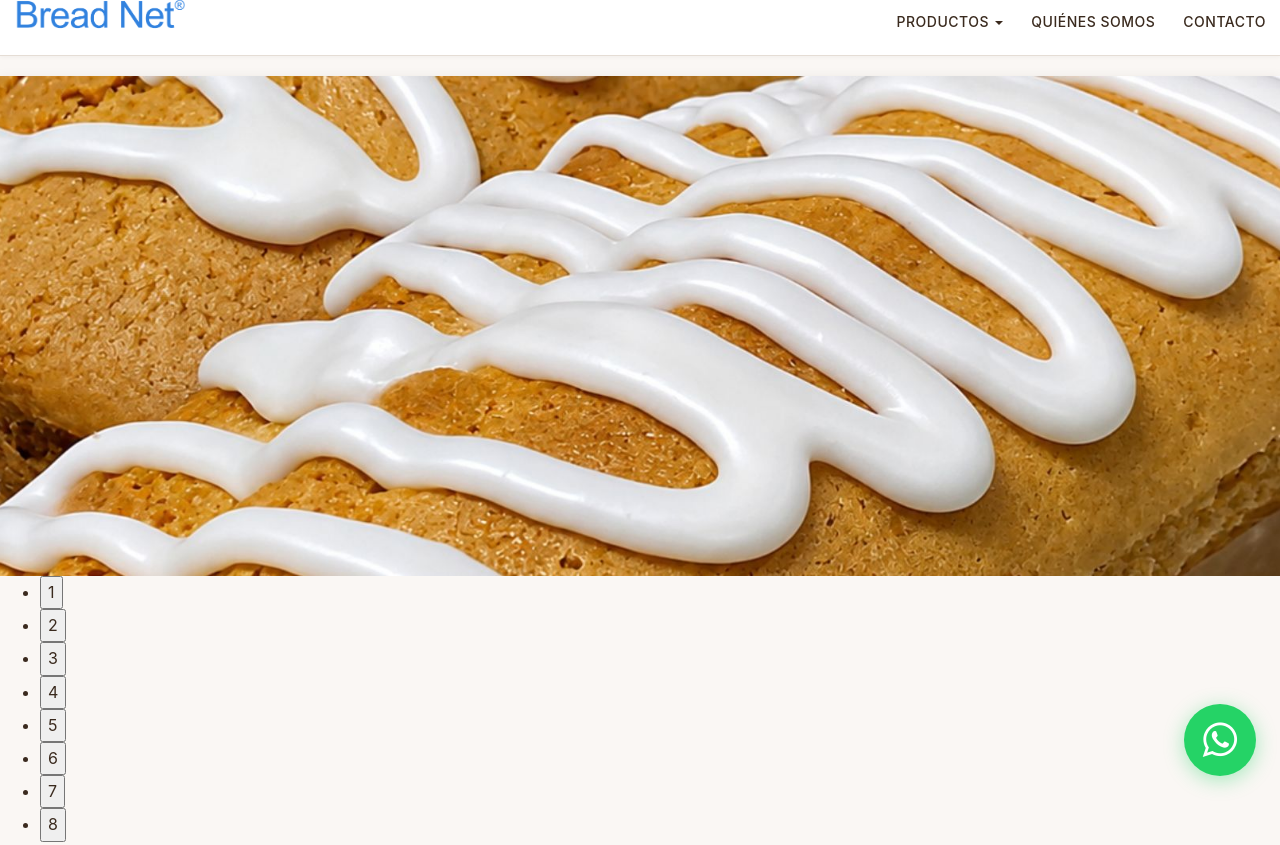
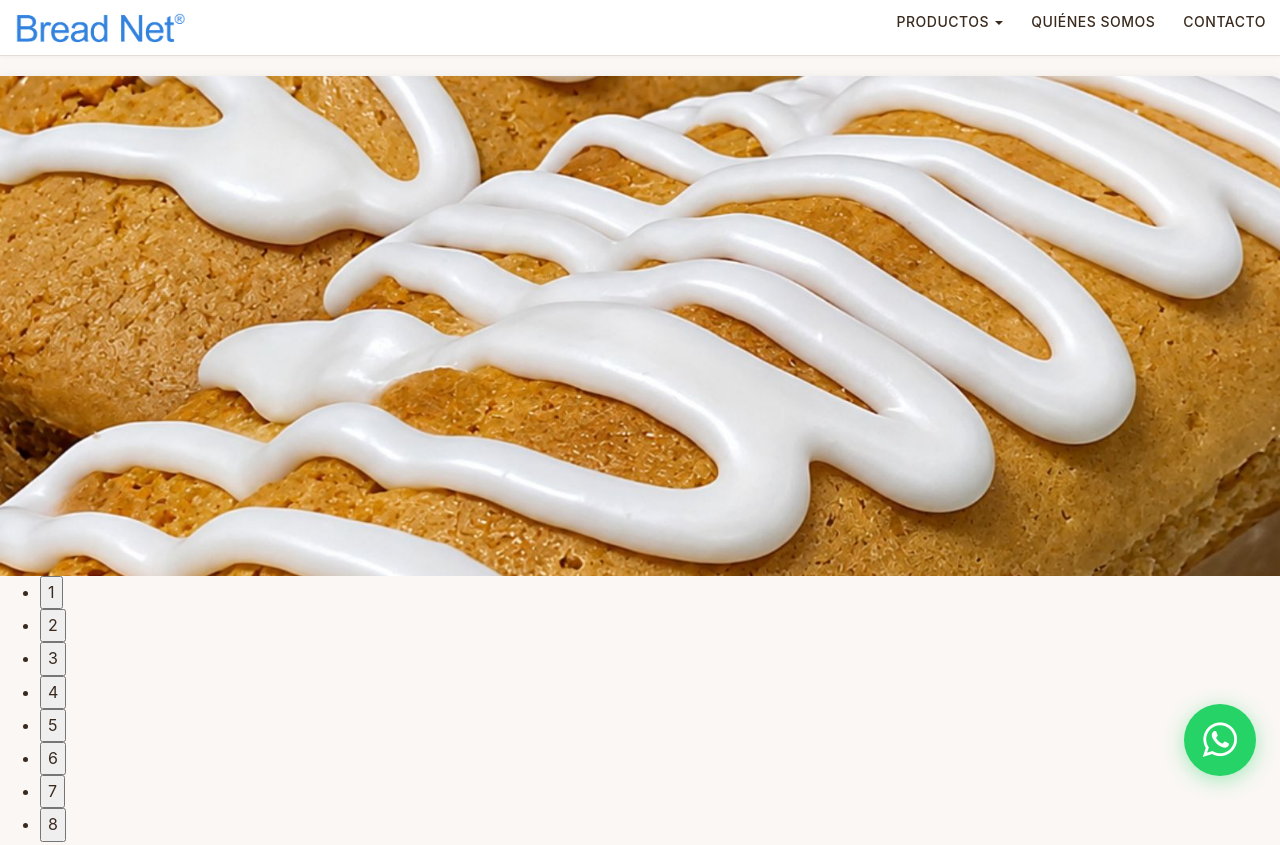
Before and after one commit to BreadNet/breadnet.github.io, a plain HTML site: page index.html in a window 1280 px wide. Shown: the top 845 px of the page. Drawn offline with nearby package versions, Linux system fonts and the light colour scheme.

Commit message:
Baja el logo 14px en la barra

```diff
--- a/stylesheets/application.css
+++ b/stylesheets/application.css
@@ -76,6 +76,8 @@ a.brand {
 .logo-img {
   height: 50px;
   width: auto;
+  position: relative;
+  top: 14px;
   z-index: 10;
 }
 
```
